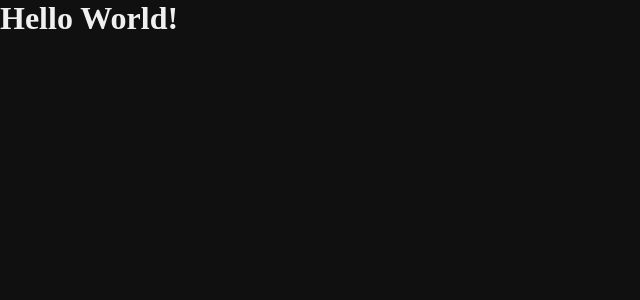
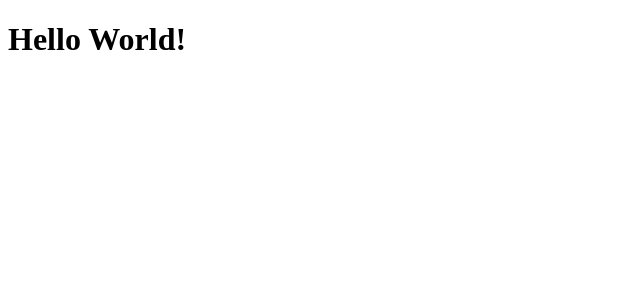
Before and after one commit to lore-web/XOC-Tattoo, a Next.js app: page / in a window 1280 px wide. Shown: the top 300 px of the page, without its empty margins (0-640 px from the left). Built offline with nearby package versions, Linux system fonts and the light colour scheme.

Commit message:
add: styled-components

```diff
--- a/package.json
+++ b/package.json
@@ -15,7 +15,7 @@
     "next": "13.4.4",
     "react": "18.2.0",
     "react-dom": "18.2.0",
-    "styled-components": "^5.3.11",
+    "styled-components": "^6.0.0-rc.1",
     "use-immer": "^0.9.0",
     "zustand": "^4.3.8"
   }
--- a/src/app/layout.js
+++ b/src/app/layout.js
@@ -1,4 +1,4 @@
-import "./globals.css";
+import StyledComponentsRegistry from "@/lib/registry";
 
 export const metadata = {
   title: "Create Next App",
@@ -8,7 +8,9 @@ export const metadata = {
 export default function RootLayout({ children }) {
   return (
     <html lang="de">
-      <body>{children}</body>
+      <body>
+        <StyledComponentsRegistry>{children}</StyledComponentsRegistry>
+      </body>
     </html>
   );
 }
--- /dev/null
+++ b/src/lib/registry.js
@@ -0,0 +1,25 @@
+"use client";
+
+import React, { useState } from "react";
+import { useServerInsertedHTML } from "next/navigation";
+import { ServerStyleSheet, StyleSheetManager } from "styled-components";
+
+export default function StyledComponentsRegistry({ children }) {
+  // Only create stylesheet once with lazy initial state
+  // x-ref: https://reactjs.org/docs/hooks-reference.html#lazy-initial-state
+  const [styledComponentsStyleSheet] = useState(() => new ServerStyleSheet());
+
+  useServerInsertedHTML(() => {
+    const styles = styledComponentsStyleSheet.getStyleElement();
+    styledComponentsStyleSheet.instance.clearTag();
+    return <>{styles}</>;
+  });
+
+  if (typeof window !== "undefined") return <>{children}</>;
+
+  return (
+    <StyleSheetManager sheet={styledComponentsStyleSheet.instance}>
+      {children}
+    </StyleSheetManager>
+  );
+}
```
Also changed, not shown: 1 other file (tests, documents, lock files or other folders).
